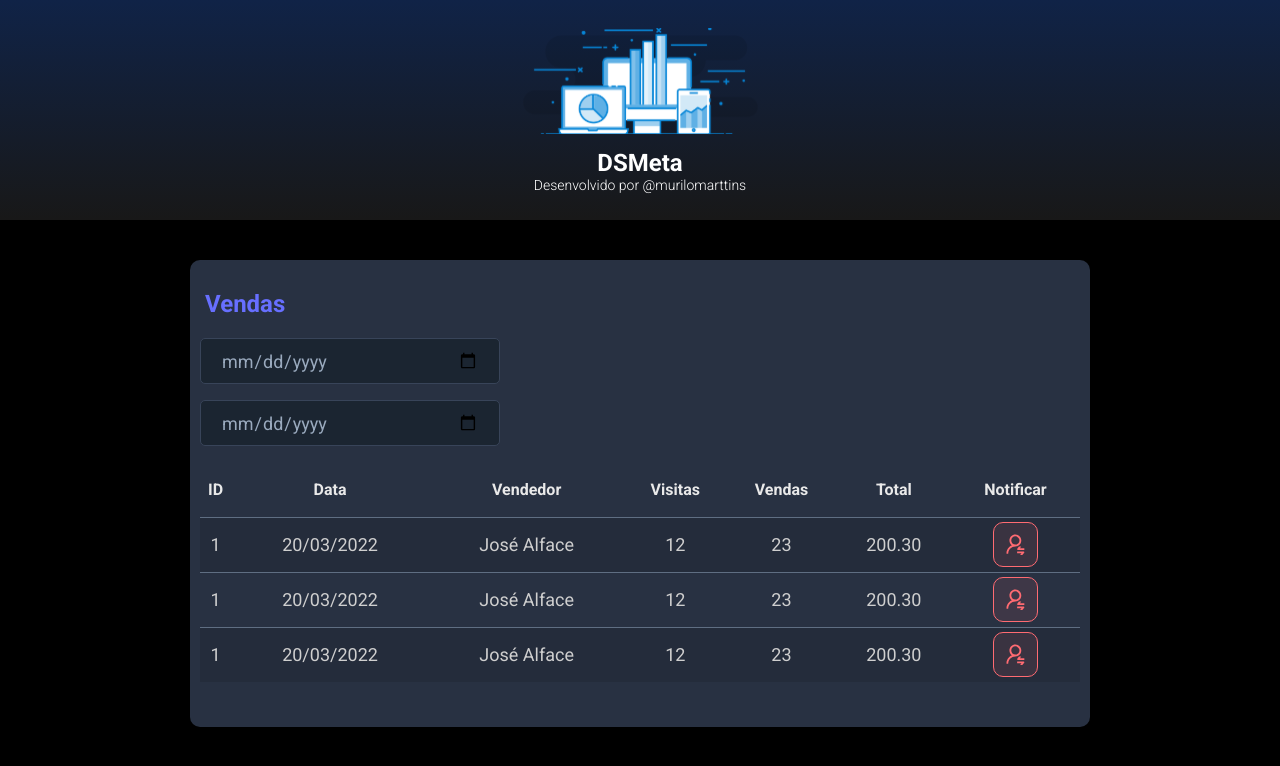
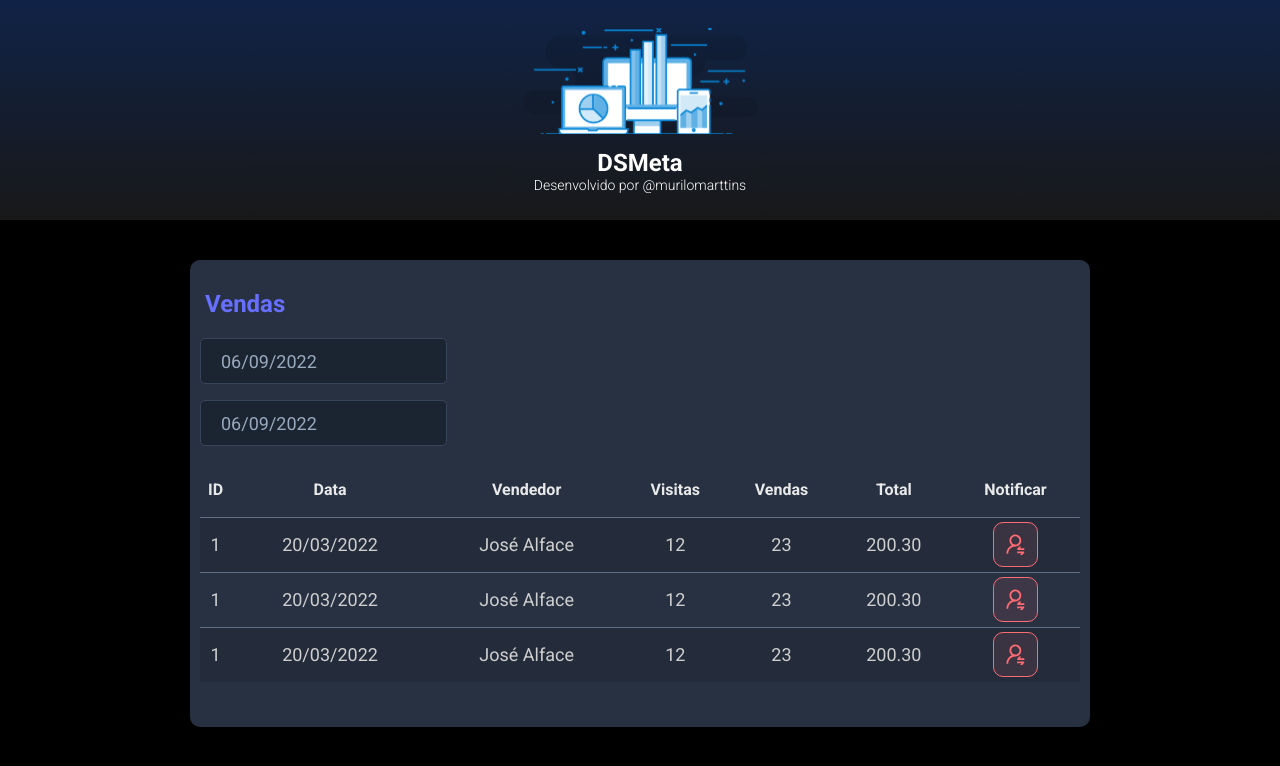
Before and after one commit to murilomartins93/dsmeta, a React (Vite) app in the folder frontend/: page / in a window 1280 px wide. Shown: the top 766 px of the page. Built offline with nearby package versions, Linux system fonts and the light colour scheme.

Commit message:
:construction: Datepicker

```diff
--- a/frontend/package.json
+++ b/frontend/package.json
@@ -9,7 +9,9 @@
     "preview": "vite preview"
   },
   "dependencies": {
+    "@types/react-datepicker": "4.4.2",
     "react": "^18.2.0",
+    "react-datepicker": "4.8.0",
     "react-dom": "^18.2.0"
   },
   "devDependencies": {
--- a/frontend/src/components/SalesCard/index.tsx
+++ b/frontend/src/components/SalesCard/index.tsx
@@ -1,16 +1,28 @@
-import NotificationButton from '../NotificationButton'
-import './styles.css'
+import DatePicker from "react-datepicker";
+import "react-datepicker/dist/react-datepicker.css";
+import NotificationButton from "../NotificationButton";
+import "./styles.css";
 
 function SalesCard() {
-    return(
+  return (
     <div className="dsmeta-sales-card">
       <h2>Vendas</h2>
       <div className="date-selector">
         <div className="dsmeta-form-control-container">
-                            <input className="dsmeta-form-control" type="date" />
+          <DatePicker
+            selected={new Date()}
+            onChange={(date: Date) => {}}
+            className="dsmeta-form-control"
+            dateFormat="dd/MM/yyyy"
+          />
         </div>
         <div className="dsmeta-form-control-container">
-                            <input className="dsmeta-form-control" type="date" />
+          <DatePicker
+            selected={new Date()}
+            onChange={(date: Date) => {}}
+            className="dsmeta-form-control"
+            dateFormat="dd/MM/yyyy"
+          />
         </div>
       </div>
       <div className="dsmeta-sales-table">
@@ -70,7 +82,7 @@
         </table>
       </div>
     </div>
-    )
+  );
 }
 
-  export default SalesCard
+export default SalesCard;
```
Also changed, not shown: 1 other file (tests, documents, lock files or other folders). Lines whose indentation alone changed are shown as unchanged.
